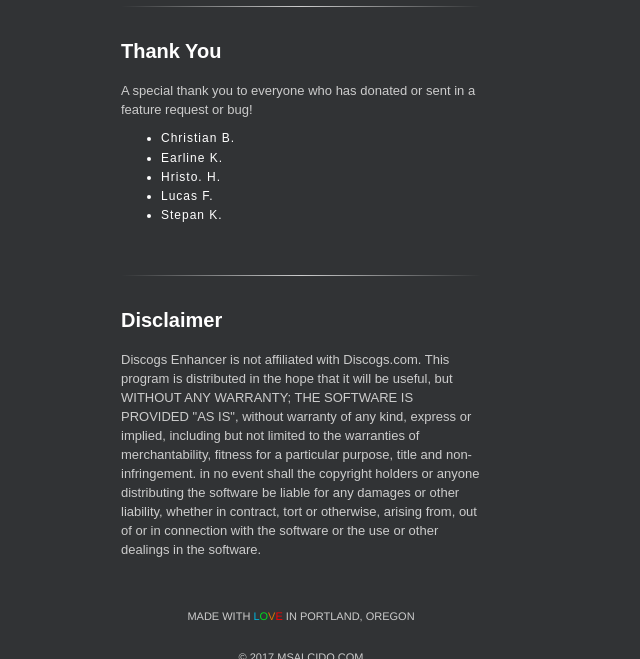
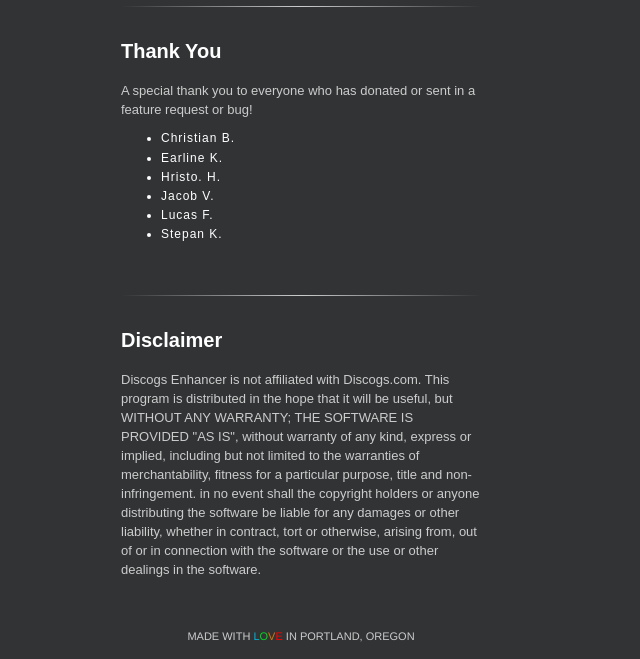
Before and after one commit to salcido/discogs-enhancer, a website built with webpack: page html/about.html in a window 1280 px wide. Shown: the part 11341-12000 px from the top of the page, without its empty margins (339-979 px from the left). Built offline with nearby package versions, Linux system fonts and the light colour scheme; a web font is replaced by a local one.

Commit message:
Added new donor to list (Thanks Jacob!)

```diff
--- a/html/about.html
+++ b/html/about.html
@@ -385,6 +385,7 @@
                   <li>Christian B.</li>
                   <li>Earline K.</li>
                   <li>Hristo. H.</li>
+                  <li>Jacob V.</li>
                   <li>Lucas F.</li>
                   <li>Stepan K.</li>
                 </ul>
```
